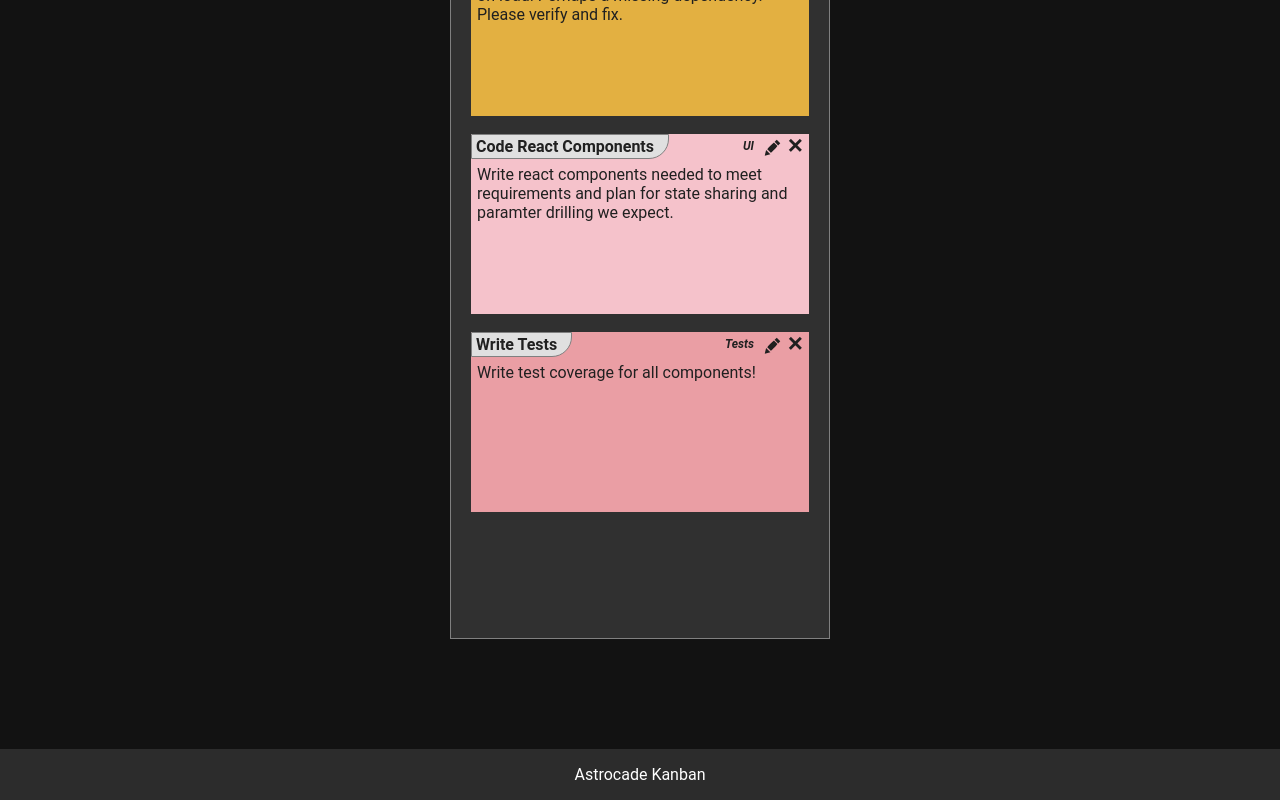
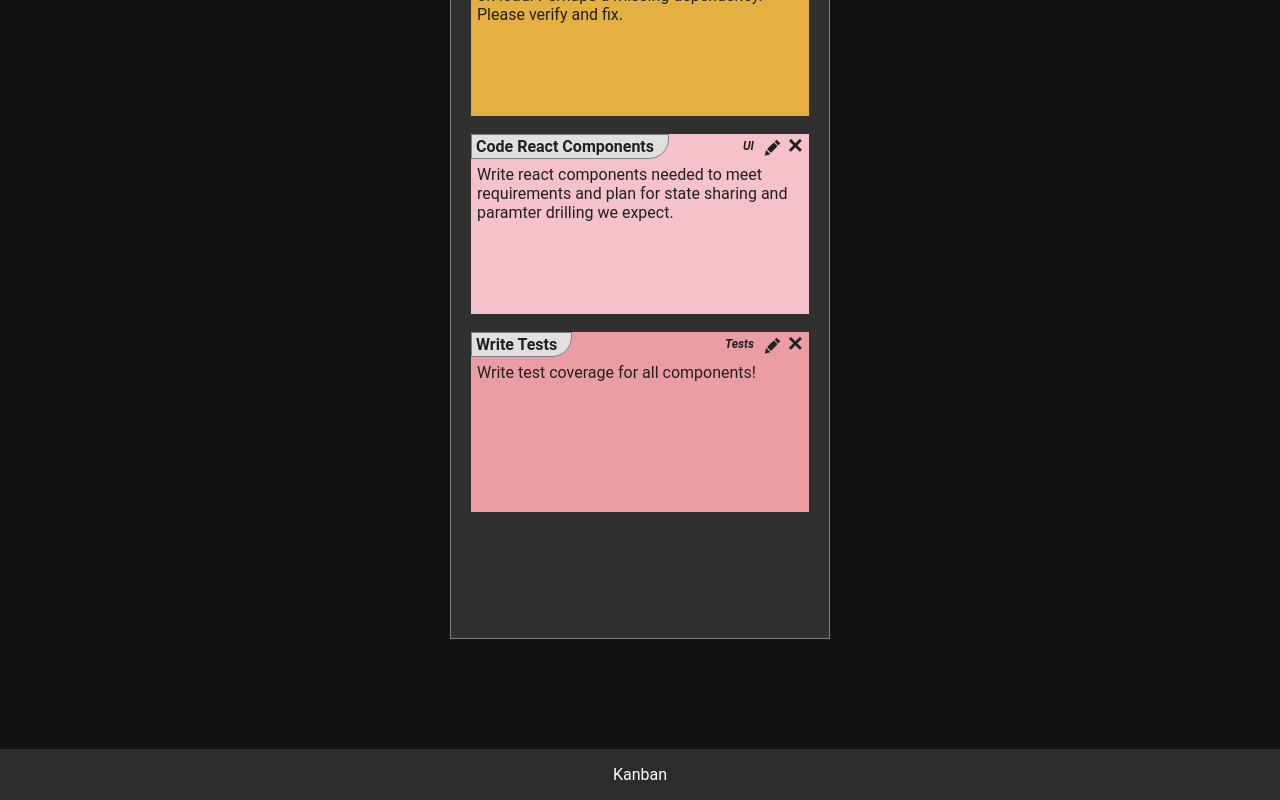
Before and after one commit to Ivlenk/Demo-React-App, a React (Create React App) app: page / in a window 1280 px wide. Shown: the part 1473-2273 px from the top of the page. Built offline with nearby package versions, Linux system fonts and the light colour scheme.

Commit message:
Removing brand refs. Adding ignore file for some files

```diff
--- a/public/index.html
+++ b/public/index.html
@@ -7,7 +7,7 @@
     <meta name="theme-color" content="#000000" />
     <meta
       name="description"
-      content="Astrocade Kanban"
+      content="Kanban"
     />
     <link rel="manifest" href="%PUBLIC_URL%/manifest.json" />
     <title>Astrocade Kanban</title>
--- a/src/components/Footer.js
+++ b/src/components/Footer.js
@@ -4,7 +4,7 @@ import '../styles.css';
 export default function Footer(){
     return(
         <footer className="footer">
-            <p>Astrocade Kanban</p>
+            <p>Kanban</p>
         </footer>
     );
 }
--- a/src/components/Header.js
+++ b/src/components/Header.js
@@ -5,7 +5,7 @@ import '../styles.css';
 export default function Header() {
 	return (
 		<div className="header">
-			<img className="logo" src="images/kanbanboard.png" alt="Astrocade Kanban" />
+			<img className="logo" src="images/kanbanboard.png" alt="Kanban" />
 			<h2 className="app-subtitle">Let's get some work done!</h2>
 		</div>
 	);
```
Also changed, not shown: 1 other file (tests, documents, lock files or other folders).
